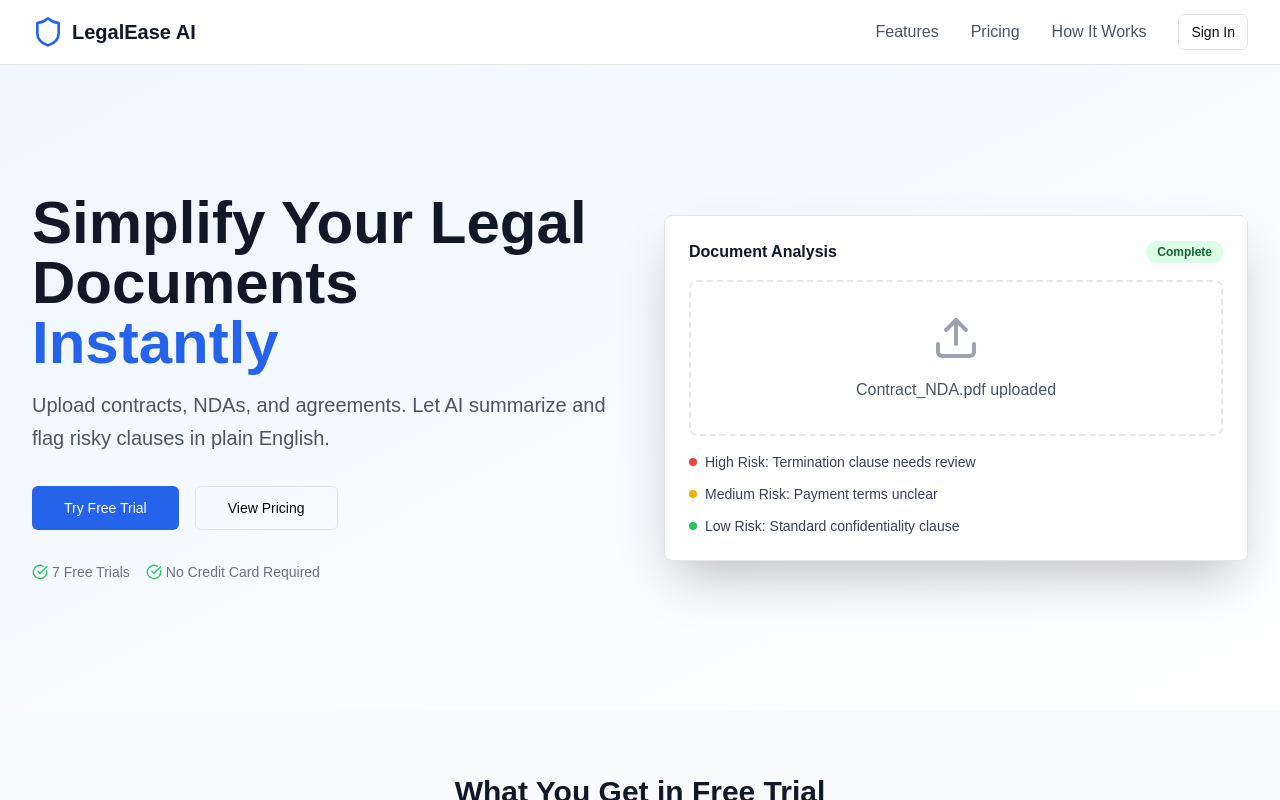
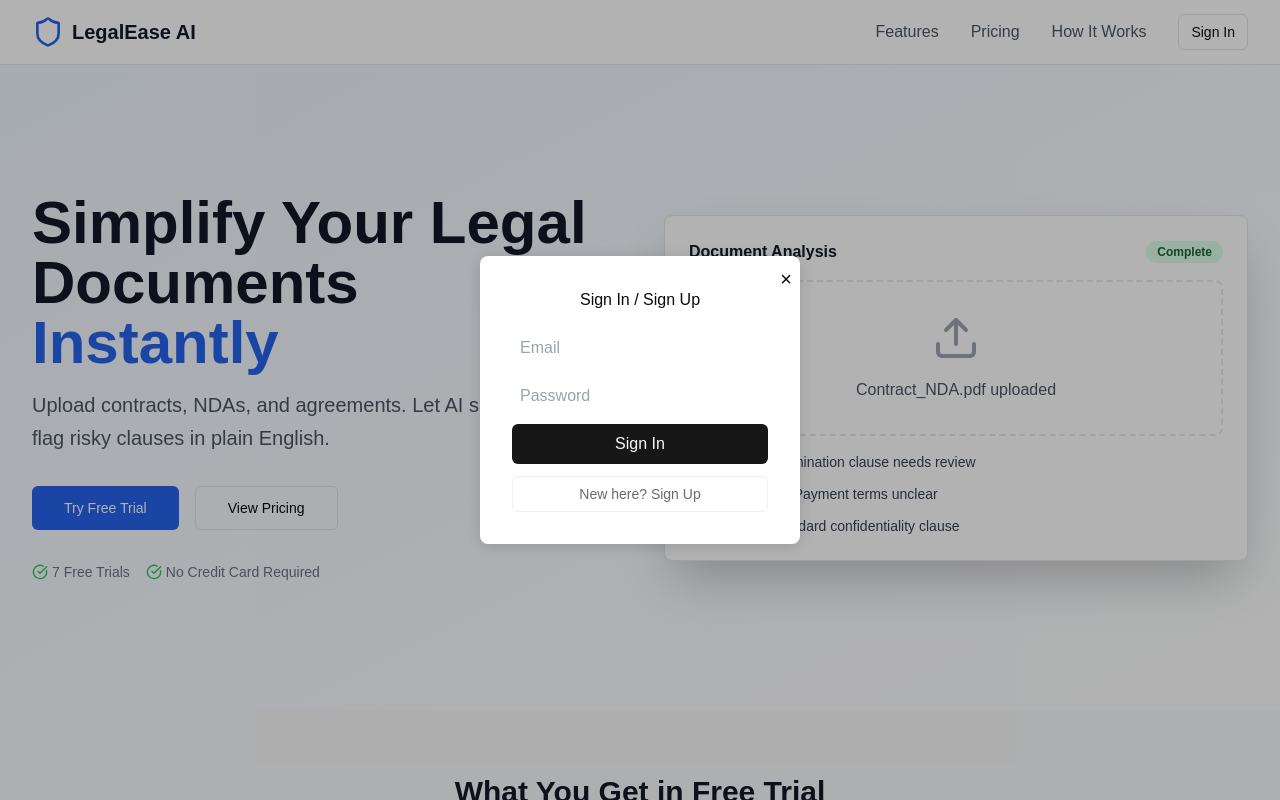
Before and after one commit to Anirbandz/legalease-landing, a Next.js app: page / in a window 1280 px wide. Both pictures are taken after a click on the button "Sign In". Shown: the top 800 px of the page. Built offline with nearby package versions, Linux system fonts and the light colour scheme; no server answers.

Commit message:
Implement working authentication with username, modal, and improved UX

```diff
--- a/app/layout.tsx
+++ b/app/layout.tsx
@@ -1,11 +1,15 @@
 import type { Metadata } from 'next'
 import './globals.css'
+import { UserProvider } from '../components/UserProvider'
+import { Button } from '../components/ui/button'
 
 export const metadata: Metadata = {
   title: 'v0 App',
   description: 'Created with v0',
   generator: 'v0.dev',
 }
+
+export const dynamic = 'force-dynamic';
 
 export default function RootLayout({
   children,
@@ -14,7 +18,11 @@ export default function RootLayout({
 }>) {
   return (
     <html lang="en">
-      <body>{children}</body>
+      <body>
+        <UserProvider>
+          {children}
+        </UserProvider>
+      </body>
     </html>
   )
 }
--- a/app/page.tsx
+++ b/app/page.tsx
@@ -1,10 +1,22 @@
+'use client';
 import { Button } from "@/components/ui/button"
 import { Card, CardContent, CardHeader, CardTitle } from "@/components/ui/card"
 import { Badge } from "@/components/ui/badge"
 import { Progress } from "@/components/ui/progress"
 import { Upload, FileText, Download, Shield, CheckCircle, Star, Users, CreditCard, Smartphone } from "lucide-react"
+import Auth from '../components/Auth'
+import { useUser } from '../components/UserProvider'
+import AuthModal from '../components/AuthModal'
+import { useState } from 'react'
+import Image from 'next/image'
 
 export default function LandingPage() {
+  const { user, signOut } = useUser();
+  const [authOpen, setAuthOpen] = useState(false);
+
+  // Function to handle successful sign in
+  const handleAuthSuccess = () => setAuthOpen(false);
+
   return (
     <div className="min-h-screen bg-white">
       {/* Navigation */}
@@ -25,9 +37,19 @@ export default function LandingPage() {
               <a href="#how-it-works" className="text-gray-600 hover:text-blue-600 transition-colors">
                 How It Works
               </a>
-              <Button variant="outline" size="sm">
-                Sign In
-              </Button>
+              {user ? (
+                <div className="flex items-center space-x-3">
+                  <Image src={user.avatar_url || '/placeholder-user.jpg'} alt="avatar" width={32} height={32} style={{ borderRadius: '50%' }} />
+                  <span className="text-gray-800 font-medium">{user.user_metadata?.username || 'User'}</span>
+                  <Button variant="outline" size="sm" onClick={signOut}>
+                    Sign Out
+                  </Button>
+                </div>
+              ) : (
+                <Button variant="outline" size="sm" onClick={() => setAuthOpen(true)}>
+                  Sign In
+                </Button>
+              )}
             </div>
           </div>
         </div>
@@ -472,6 +494,16 @@ export default function LandingPage() {
           </div>
         </div>
       </footer>
+
+      {/* Footer or end of main landing content */}
+      <footer className="py-8 bg-gray-100 mt-16">
+        <div className="container mx-auto px-4 text-center text-gray-500 text-sm">
+          &copy; {new Date().getFullYear()} LegalEase AI. All rights reserved.
+        </div>
+      </footer>
+
+      {/* Add AuthModal */}
+      <AuthModal open={authOpen} onClose={() => setAuthOpen(false)} onAuthSuccess={handleAuthSuccess} />
     </div>
   )
 }
--- /dev/null
+++ b/components/Auth.tsx
@@ -0,0 +1,126 @@
+'use client';
+
+import { useState } from 'react';
+import { supabase } from '../lib/supabaseClient';
+import { Button } from '@/components/ui/button';
+
+export default function Auth({ onAuthSuccess }: { onAuthSuccess?: () => void }) {
+  const [email, setEmail] = useState('');
+  const [password, setPassword] = useState('');
+  const [username, setUsername] = useState('');
+  const [loading, setLoading] = useState(false);
+  const [error, setError] = useState<string | null>(null);
+  const [isSignUp, setIsSignUp] = useState(false);
+
+  const handleSignUp = async () => {
+    setLoading(true);
+    setError(null);
+    if (!username || username.length > 6) {
+      setError('Username required (max 6 characters)');
+      setLoading(false);
+      return;
+    }
+    try {
+      const { data, error: signUpError } = await supabase.auth.signUp({
+        email,
+        password,
+        options: {
+          data: { username, display_name: username },
+        },
+      });
+      if (signUpError) {
+        setError(signUpError.message);
+        console.error('Sign up error:', signUpError.message);
+      } else {
+        alert('Check your email for a confirmation link!');
+        if (onAuthSuccess) onAuthSuccess();
+      }
+    } catch (err) {
+      setError('Unexpected error during sign up');
+      console.error('Unexpected sign up error:', err);
+    } finally {
+      setLoading(false);
+    }
+  };
+
+  const handleSignIn = async () => {
+    setLoading(true);
+    setError(null);
+    console.log('Attempting sign in:', email);
+    try {
+      const { error } = await supabase.auth.signInWithPassword({ email, password });
+      if (error) {
+        setError(error.message);
+        console.error('Sign in error:', error.message);
+      } else {
+        if (onAuthSuccess) onAuthSuccess();
+      }
+    } catch (err) {
+      setError('Unexpected error during sign in');
+      console.error('Unexpected sign in error:', err);
+    } finally {
+      setLoading(false);
+    }
+  };
+
+  return (
+    <div style={{ maxWidth: 320, margin: '0 auto', display: 'flex', flexDirection: 'column', gap: 8 }}>
+      <input
+        type="email"
+        placeholder="Email"
+        value={email}
+        onChange={e => setEmail(e.target.value)}
+        style={{ padding: 8, fontSize: 16 }}
+      />
+      <input
+        type="password"
+        placeholder="Password"
+        value={password}
+        onChange={e => setPassword(e.target.value)}
+        style={{ padding: 8, fontSize: 16 }}
+      />
+      {isSignUp && (
+        <input
+          type="text"
+          placeholder="Username (max 7 chars)"
+          value={username}
+          maxLength={7}
+          onChange={e => setUsername(e.target.value)}
+          style={{ padding: 8, fontSize: 16 }}
+        />
+      )}
+      {isSignUp ? (
+        <>
+          <Button onClick={handleSignUp} disabled={loading} style={{ padding: 8, fontSize: 16 }}>
+            Sign Up
+          </Button>
+          <Button
+            variant="outline"
+            size="sm"
+            onClick={() => setIsSignUp(false)}
+            style={{ opacity: 0.6, marginTop: 4 }}
+            disabled={loading}
+          >
+            Already have an account? Sign In
+          </Button>
+        </>
+      ) : (
+        <>
+          <Button onClick={handleSignIn} disabled={loading} style={{ padding: 8, fontSize: 16 }}>
+            Sign In
+          </Button>
+          <Button
+            variant="outline"
+            size="sm"
+            onClick={() => setIsSignUp(true)}
+            style={{ opacity: 0.6, marginTop: 4 }}
+            disabled={loading}
+          >
+            New here? Sign Up
+          </Button>
+        </>
+      )}
+      {error && <p style={{ color: 'red' }}>{error}</p>}
+    </div>
+  );
+}
--- /dev/null
+++ b/components/AuthModal.tsx
@@ -0,0 +1,19 @@
+"use client";
+import { useState } from "react";
+import Auth from "./Auth";
+
+export default function AuthModal({ open, onClose, onAuthSuccess }: { open: boolean; onClose: () => void; onAuthSuccess?: () => void }) {
+  if (!open) return null;
+  return (
+    <div style={{
+      position: 'fixed', top: 0, left: 0, width: '100vw', height: '100vh',
+      background: 'rgba(0,0,0,0.3)', display: 'flex', alignItems: 'center', justifyContent: 'center', zIndex: 1000
+    }}>
+      <div style={{ background: '#fff', borderRadius: 8, padding: 32, minWidth: 320, boxShadow: '0 2px 16px rgba(0,0,0,0.15)', position: 'relative' }}>
+        <button onClick={onClose} style={{ position: 'absolute', top: 8, right: 8, fontSize: 20, background: 'none', border: 'none', cursor: 'pointer' }}>&times;</button>
+        <h2 style={{ textAlign: 'center', marginBottom: 16 }}>Sign In / Sign Up</h2>
+        <Auth onAuthSuccess={onAuthSuccess} />
+      </div>
+    </div>
+  );
+}
--- /dev/null
+++ b/components/UserProvider.tsx
@@ -0,0 +1,49 @@
+"use client";
+
+import { createContext, useContext, useEffect, useState, ReactNode } from "react";
+import { supabase } from "../lib/supabaseClient";
+
+interface UserContextType {
+  user: any;
+  signOut: () => Promise<void>;
+}
+
+const UserContext = createContext<UserContextType | undefined>(undefined);
+
+export function UserProvider({ children }: { children: ReactNode }) {
+  const [user, setUser] = useState<any>(null);
+
+  useEffect(() => {
+    // Get current user on mount
+    const getUser = async () => {
+      const { data } = await supabase.auth.getUser();
+      setUser(data.user);
+    };
+    getUser();
+
+    // Listen for auth state changes
+    const { data: listener } = supabase.auth.onAuthStateChange((_event, session) => {
+      setUser(session?.user ?? null);
+    });
+    return () => {
+      listener.subscription.unsubscribe();
+    };
+  }, []);
+
+  const signOut = async () => {
+    await supabase.auth.signOut();
+    setUser(null);
+  };
+
+  return (
+    <UserContext.Provider value={{ user, signOut }}>
+      {children}
+    </UserContext.Provider>
+  );
+}
+
+export function useUser() {
+  const context = useContext(UserContext);
+  if (!context) throw new Error("useUser must be used within a UserProvider");
+  return context;
+}
--- /dev/null
+++ b/lib/supabaseClient.ts
@@ -0,0 +1,6 @@
+import { createClient } from '@supabase/supabase-js';
+
+const supabaseUrl = process.env.NEXT_PUBLIC_SUPABASE_URL!;
+const supabaseAnonKey = process.env.NEXT_PUBLIC_SUPABASE_ANON_KEY!;
+
+export const supabase = createClient(supabaseUrl, supabaseAnonKey);
```
Also changed, not shown: package.json (+5 -4 lines), 1 other file (tests, documents, lock files or other folders).
